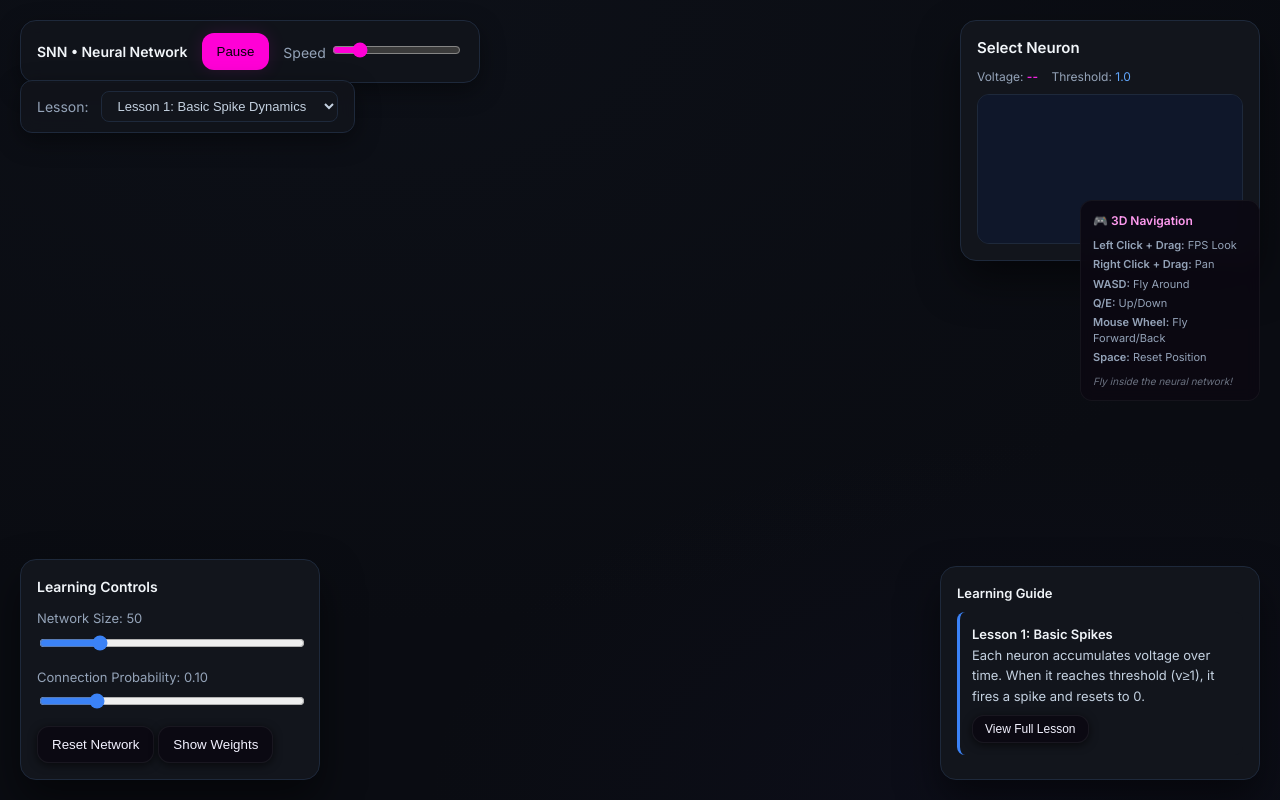
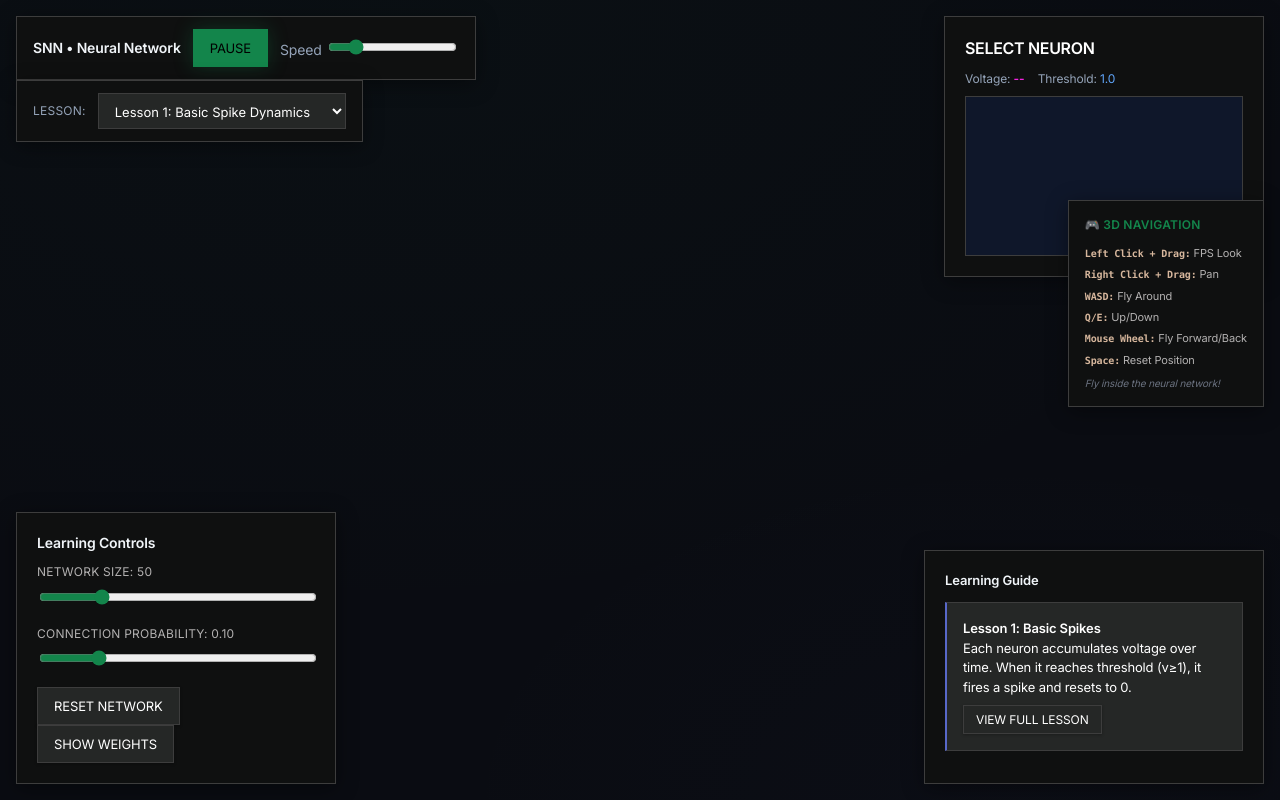
Before and after one commit to venturaEffect/brain_emulation, a plain HTML site: page index.html in a window 1280 px wide. Drawn offline with Linux system fonts and the light colour scheme.

Commit message:
Enhance SNNVisualizer: update color definitions to use CSS variables for improved theming and consistency

```diff
--- a/css/styles.css
+++ b/css/styles.css
@@ -1,13 +1,36 @@
 :root {
-  --bg: #0a0c12;
-  --panel: #12151c;
-  --text: #c4d1e0;
-  --muted: #6b7280;
-  --edge: #1e293b;
-  --edgeHot: #3b82f6;
-  --node: #60a5fa;
-  --hot: #f59e0b;
-  --pulse: #ef4444;
+  /* Premium Color Palette */
+  --bg: #000000;
+  --surface-1: #0f1010;
+  --surface-2: #252726;
+  --border: #3d3d3d;
+
+  --text: #ffffff;
+  --text-2: #b3b1b1;
+  --text-muted: #797776;
+
+  --accent-green: #13854b;
+  --accent-green-deep: #1b3628;
+  --accent-olive: #7a7f56;
+  --accent-sand: #d7b79d;
+  --accent-orange: #b86c22;
+  --accent-blue: #5868c9;
+
+  /* Typography */
+  --font-sans: "Inter", ui-sans-serif, system-ui, -apple-system, "Segoe UI",
+    Roboto, "Helvetica Neue", Arial, "Noto Sans", "Apple Color Emoji",
+    "Segoe UI Emoji";
+  --font-mono: "JetBrains Mono", "IBM Plex Mono", "SFMono-Regular", Menlo,
+    Consolas, monospace;
+
+  /* Legacy mappings for compatibility */
+  --panel: var(--surface-1);
+  --edge: var(--border);
+  --edgeHot: var(--accent-blue);
+  --node: var(--accent-blue);
+  --hot: var(--accent-orange);
+  --pulse: var(--accent-green);
+  --muted: var(--text-muted);
 }
 
 * {
@@ -20,8 +43,12 @@ body {
   height: 100%;
   background: var(--bg);
   color: var(--text);
-  font: 14px/1.5 Inter, system-ui, Helvetica, Arial;
+  font-family: var(--font-sans);
+  font-size: 14px;
+  line-height: 1.4;
   overflow: hidden;
+  font-weight: 400;
+  letter-spacing: -0.01em;
 }
 
 canvas {
@@ -34,163 +61,190 @@ canvas {
   inset: 0;
   background: radial-gradient(
       1400px 900px at 30% 0%,
-      #1e293b22,
+      rgba(19, 133, 75, 0.03),
       transparent 70%
     ),
-    radial-gradient(1000px 600px at 80% 100%, #1e1b4b22, transparent 60%);
+    radial-gradient(
+      1000px 600px at 80% 100%,
+      rgba(88, 104, 201, 0.02),
+      transparent 60%
+    );
 }
 
 #hud {
   position: fixed;
-  left: 20px;
-  top: 20px;
+  left: 16px;
+  top: 16px;
   display: flex;
-  gap: 14px;
+  gap: 12px;
   align-items: center;
-  background: rgba(18, 21, 28, 0.85);
+  background: var(--surface-1);
   padding: 12px 16px;
-  border-radius: 16px;
-  border: 1px solid #1e293b;
-  -webkit-backdrop-filter: blur(8px);
-  backdrop-filter: blur(8px);
-  box-shadow: 0 8px 25px rgba(0, 0, 0, 0.4);
+  border: 1px solid var(--border);
+  backdrop-filter: blur(12px);
+  box-shadow: 0 4px 20px rgba(0, 0, 0, 0.4);
 }
 
 .btn {
-  border: 1px solid rgba(255, 255, 255, 0.06);
-  border-radius: 12px;
-  background: rgba(12, 8, 18, 0.9);
-  color: #f3f2ff;
+  border: 1px solid var(--border);
+  background: var(--surface-2);
+  color: var(--text);
   cursor: pointer;
-  padding: 10px 14px;
-  transition: all 0.12s ease;
-  box-shadow: 0 2px 8px rgba(0, 0, 0, 0.6);
+  padding: 10px 16px;
+  font-family: var(--font-sans);
+  font-size: 13px;
+  font-weight: 500;
+  letter-spacing: -0.01em;
+  transition: all 0.15s cubic-bezier(0.4, 0, 0.2, 1);
+  box-shadow: 0 1px 3px rgba(0, 0, 0, 0.3);
+  text-transform: uppercase;
+  white-space: nowrap;
 }
 
 .btn:hover {
-  transform: translateY(-2px);
-  box-shadow: 0 8px 24px rgba(0, 0, 0, 0.6);
+  background: var(--surface-1);
+  transform: translateY(-1px);
+  box-shadow: 0 4px 12px rgba(0, 0, 0, 0.4);
 }
 
 .btn.on {
-  background: #ff00d6;
-  color: #06010a;
-  border-color: rgba(255, 0, 214, 0.35);
-  box-shadow: 0 0 18px rgba(255, 0, 214, 0.12);
+  background: var(--accent-green);
+  color: #000000;
+  border-color: var(--accent-green);
+  box-shadow: 0 0 20px rgba(19, 133, 75, 0.3);
 }
 
 .range {
-  accent-color: #ff00d6;
+  accent-color: var(--accent-green);
 }
 
 #panel {
   position: fixed;
-  right: 20px;
-  top: 20px;
-  width: 300px;
-  background: var(--panel);
-  border: 1px solid #1e293b;
-  border-radius: 16px;
-  padding: 16px;
-  box-shadow: 0 20px 40px rgba(0, 0, 0, 0.5);
+  right: 16px;
+  top: 16px;
+  width: 320px;
+  background: var(--surface-1);
+  border: 1px solid var(--border);
+  padding: 20px;
+  backdrop-filter: blur(12px);
+  box-shadow: 0 4px 20px rgba(0, 0, 0, 0.4);
 }
 
 #panel h4 {
-  margin: 0 0 8px;
+  margin: 0 0 12px;
+  font-family: var(--font-sans);
   font-weight: 600;
-  color: #f1f5f9;
-  font-size: 15px;
+  color: var(--text);
+  font-size: 16px;
+  letter-spacing: -0.02em;
+  text-transform: uppercase;
 }
 
 #trace {
   width: 100%;
-  height: 150px;
-  background: #0f172a;
-  border-radius: 12px;
-  border: 1px solid #1e293b;
+  height: 160px;
+  background: var(--bg);
+  border: 1px solid var(--border);
 }
 
 #err {
   position: fixed;
-  left: 20px;
-  bottom: 20px;
-  background: #dc2626;
-  color: #fff;
-  padding: 10px 14px;
-  border-radius: 12px;
+  left: 16px;
+  bottom: 16px;
+  background: var(--accent-orange);
+  color: #000000;
+  padding: 12px 16px;
+  font-family: var(--font-sans);
+  font-weight: 500;
   display: none;
+  border: 1px solid var(--border);
 }
 
 #controls {
   position: fixed;
-  left: 20px;
-  bottom: 20px;
-  width: 300px;
-  background: var(--panel);
-  border: 1px solid #1e293b;
-  border-radius: 16px;
-  padding: 16px;
-  box-shadow: 0 20px 40px rgba(0, 0, 0, 0.5);
-  max-height: calc(100vh - 40px);
+  left: 16px;
+  bottom: 16px;
+  width: 320px;
+  background: var(--surface-1);
+  border: 1px solid var(--border);
+  padding: 20px;
+  backdrop-filter: blur(12px);
+  box-shadow: 0 4px 20px rgba(0, 0, 0, 0.4);
+  max-height: calc(100vh - 32px);
   overflow-y: auto;
 }
 
 .control-group {
-  margin-bottom: 12px;
+  margin-bottom: 16px;
 }
 
 .control-group label {
   display: block;
-  margin-bottom: 4px;
-  font-size: 13px;
-  color: #94a3b8;
+  margin-bottom: 6px;
+  font-family: var(--font-sans);
+  font-size: 12px;
+  font-weight: 500;
+  color: var(--text-2);
+  text-transform: uppercase;
+  letter-spacing: 0.02em;
 }
 
 .control-group input[type="range"] {
   width: 100%;
-  accent-color: #3b82f6;
+  accent-color: var(--accent-green);
+  background: var(--surface-2);
 }
 
 .toggle {
-  background: #1e293b;
-  border: 1px solid #334155;
-  padding: 6px 12px;
-  border-radius: 8px;
+  background: var(--surface-2);
+  border: 1px solid var(--border);
+  padding: 8px 12px;
   cursor: pointer;
   display: inline-block;
   margin: 2px;
+  font-family: var(--font-sans);
+  font-size: 12px;
+  font-weight: 500;
+  text-transform: uppercase;
+  letter-spacing: 0.01em;
+  transition: all 0.15s cubic-bezier(0.4, 0, 0.2, 1);
 }
 
 .toggle.active {
-  background: #1e40af;
-  color: #fff;
+  background: var(--accent-blue);
+  color: #ffffff;
+  border-color: var(--accent-blue);
 }
 
 #info {
   position: fixed;
-  right: 20px;
-  bottom: 20px;
-  width: 320px;
-  background: var(--panel);
-  border: 1px solid #1e293b;
-  border-radius: 16px;
-  padding: 16px;
-  box-shadow: 0 20px 40px rgba(0, 0, 0, 0.5);
+  right: 16px;
+  bottom: 16px;
+  width: 340px;
+  background: var(--surface-1);
+  border: 1px solid var(--border);
+  padding: 20px;
+  backdrop-filter: blur(12px);
+  box-shadow: 0 4px 20px rgba(0, 0, 0, 0.4);
+  font-family: var(--font-sans);
   font-size: 13px;
-  line-height: 1.6;
+  line-height: 1.5;
   z-index: 10;
 }
 
 .lesson {
-  background: var(--panel);
-  padding: 12px;
-  border-radius: 8px;
-  margin: 8px 0;
-  border-left: 3px solid #3b82f6;
+  background: var(--surface-2);
+  padding: 16px;
+  margin: 12px 0;
+  border-left: 2px solid var(--accent-blue);
+  border-top: 1px solid var(--border);
+  border-right: 1px solid var(--border);
+  border-bottom: 1px solid var(--border);
 }
 
 .lesson strong {
-  color: #f1f5f9;
+  color: var(--text);
+  font-weight: 600;
 }
 
 /* Lesson Modal Styles */
@@ -200,150 +254,181 @@ canvas {
   left: 0;
   width: 100%;
   height: 100%;
-  background: rgba(0, 0, 0, 0.8);
+  background: rgba(0, 0, 0, 0.85);
   z-index: 1000;
   display: flex;
   align-items: center;
   justify-content: center;
   padding: 20px;
+  backdrop-filter: blur(8px);
 }
 
 .lesson-modal-content {
-  background: var(--panel);
-  border: 1px solid #1e293b;
-  border-radius: 16px;
-  padding: 24px;
-  max-width: 700px;
-  max-height: 80vh;
+  background: var(--surface-1);
+  border: 1px solid var(--border);
+  padding: 32px;
+  max-width: 800px;
+  max-height: 85vh;
   overflow-y: auto;
   color: var(--text);
   position: relative;
-  box-shadow: 0 20px 40px rgba(0, 0, 0, 0.5);
+  box-shadow: 0 8px 32px rgba(0, 0, 0, 0.6);
+  font-family: var(--font-sans);
 }
 
 .lesson-modal-content h1,
 .lesson-modal-content h2,
 .lesson-modal-content h3 {
-  color: #f1f5f9;
-  margin-top: 20px;
-  margin-bottom: 12px;
+  color: var(--text);
+  margin-top: 24px;
+  margin-bottom: 16px;
+  font-weight: 600;
+  letter-spacing: -0.02em;
 }
 
 .lesson-modal-content h1 {
-  color: #60a5fa;
+  color: var(--accent-blue);
   margin-top: 0;
+  font-size: 28px;
+  text-transform: uppercase;
+}
+
+.lesson-modal-content h2 {
+  color: var(--accent-green);
+  font-size: 20px;
+}
+
+.lesson-modal-content h3 {
+  color: var(--accent-sand);
+  font-size: 16px;
 }
 
 .lesson-modal-content p {
-  margin-bottom: 12px;
+  margin-bottom: 16px;
   line-height: 1.6;
+  color: var(--text-2);
 }
 
 .lesson-modal-content ul,
 .lesson-modal-content ol {
-  margin: 12px 0;
-  padding-left: 20px;
+  margin: 16px 0;
+  padding-left: 24px;
+  color: var(--text-2);
 }
 
 .lesson-modal-content li {
-  margin-bottom: 6px;
+  margin-bottom: 8px;
 }
 
 .lesson-modal-content code {
-  background: #0f172a;
-  padding: 2px 6px;
-  border-radius: 4px;
-  color: #f223e0;
-  font-family: "Courier New", monospace;
+  background: var(--bg);
+  padding: 3px 8px;
+  color: var(--accent-orange);
+  font-family: var(--font-mono);
+  font-size: 12px;
+  border: 1px solid var(--border);
 }
 
 .lesson-modal-content .close-btn {
   position: absolute;
-  top: 16px;
-  right: 16px;
-  background: #1e293b;
-  border: none;
-  color: #94a3b8;
-  font-size: 20px;
-  width: 32px;
-  height: 32px;
-  border-radius: 50%;
+  top: 20px;
+  right: 20px;
+  background: var(--surface-2);
+  border: 1px solid var(--border);
+  color: var(--text-muted);
+  font-size: 18px;
+  width: 36px;
+  height: 36px;
   cursor: pointer;
   display: flex;
   align-items: center;
   justify-content: center;
+  font-weight: bold;
+  transition: all 0.15s ease;
 }
 
 .lesson-modal-content .close-btn:hover {
-  background: #334155;
-  color: #f1f5f9;
+  background: var(--accent-orange);
+  color: #000000;
 }
 
 #lessonPanel {
-  left: 20px;
+  left: 16px;
   top: 80px;
   display: flex;
   gap: 12px;
   align-items: center;
-  background: rgba(18, 21, 28, 0.85);
-  padding: 10px 16px;
-  border-radius: 12px;
-  border: 1px solid #1e293b;
-  -webkit-backdrop-filter: blur(8px);
-  backdrop-filter: blur(8px);
-  box-shadow: 0 8px 25px rgba(0, 0, 0, 0.4);
+  background: var(--surface-1);
+  padding: 12px 16px;
+  border: 1px solid var(--border);
+  backdrop-filter: blur(12px);
+  box-shadow: 0 4px 20px rgba(0, 0, 0, 0.4);
   position: fixed;
   z-index: 10;
 }
 
 #lessonPanel select {
-  background: var(--panel);
+  background: var(--surface-2);
   color: var(--text);
-  border: 1px solid #1e293b;
-  border-radius: 8px;
-  padding: 6px 12px;
+  border: 1px solid var(--border);
+  padding: 8px 12px;
+  font-family: var(--font-sans);
   font-size: 13px;
+  font-weight: 500;
   cursor: pointer;
 }
 
 #lessonPanel select option {
-  background: var(--panel);
+  background: var(--surface-1);
   color: var(--text);
   padding: 8px;
 }
 
 #lessonPanel label {
-  color: #94a3b8;
+  color: var(--text-2);
+  font-family: var(--font-sans);
   font-weight: 500;
+  font-size: 12px;
+  text-transform: uppercase;
+  letter-spacing: 0.02em;
 }
 
 #navControls {
-  right: 20px;
+  right: 16px;
   top: 200px;
-  background: rgba(12, 8, 18, 0.9);
-  border: 1px solid rgba(200, 200, 200, 0.06);
-  border-radius: 12px;
-  padding: 12px;
-  color: #f3f2ff;
+  background: var(--surface-1);
+  border: 1px solid var(--border);
+  padding: 16px;
+  color: var(--text);
+  font-family: var(--font-sans);
   font-size: 11px;
   line-height: 1.4;
-  -webkit-backdrop-filter: blur(8px);
-  backdrop-filter: blur(8px);
-  max-width: 180px;
+  backdrop-filter: blur(12px);
+  max-width: 200px;
   position: fixed;
   z-index: 10;
+  box-shadow: 0 4px 20px rgba(0, 0, 0, 0.4);
 }
 
 #navControls h5 {
-  margin: 0 0 8px 0;
-  color: #ff9bf0;
+  margin: 0 0 12px 0;
+  color: var(--accent-green);
   font-size: 12px;
   font-weight: 600;
+  text-transform: uppercase;
+  letter-spacing: 0.02em;
 }
 
 .nav-tip {
-  margin: 4px 0;
-  color: #94a3b8;
+  margin: 6px 0;
+  color: var(--text-2);
+  font-size: 11px;
+}
+
+.nav-tip strong {
+  color: var(--accent-sand);
+  font-family: var(--font-mono);
+  font-size: 10px;
 }
 
 #three-canvas {
--- a/js/app.js
+++ b/js/app.js
@@ -24,20 +24,20 @@ class SNNVisualizer {
 
     this.CLUSTER_COLORS = [
       {
-        primary: new THREE.Color(0.0, 0.6, 0.8),
-        glow: new THREE.Color(0.2, 0.7, 0.9),
+        primary: { r: 0.08, g: 0.52, b: 0.29 }, // --accent-green
+        glow: { r: 0.19, g: 0.62, b: 0.39 },
       },
       {
-        primary: new THREE.Color(0.8, 0.2, 0.6),
-        glow: new THREE.Color(0.9, 0.4, 0.7),
+        primary: { r: 0.35, g: 0.41, b: 0.79 }, // --accent-blue
+        glow: { r: 0.45, g: 0.51, b: 0.89 },
       },
       {
-        primary: new THREE.Color(0.7, 0.8, 0.0),
-        glow: new THREE.Color(0.8, 0.9, 0.3),
+        primary: { r: 0.72, g: 0.37, b: 0.13 }, // --accent-orange
+        glow: { r: 0.82, g: 0.47, b: 0.23 },
       },
       {
-        primary: new THREE.Color(0.8, 0.4, 0.0),
-        glow: new THREE.Color(0.9, 0.6, 0.2),
+        primary: { r: 0.84, g: 0.72, b: 0.62 }, // --accent-sand
+        glow: { r: 0.94, g: 0.82, b: 0.72 },
       },
     ];
 
```
